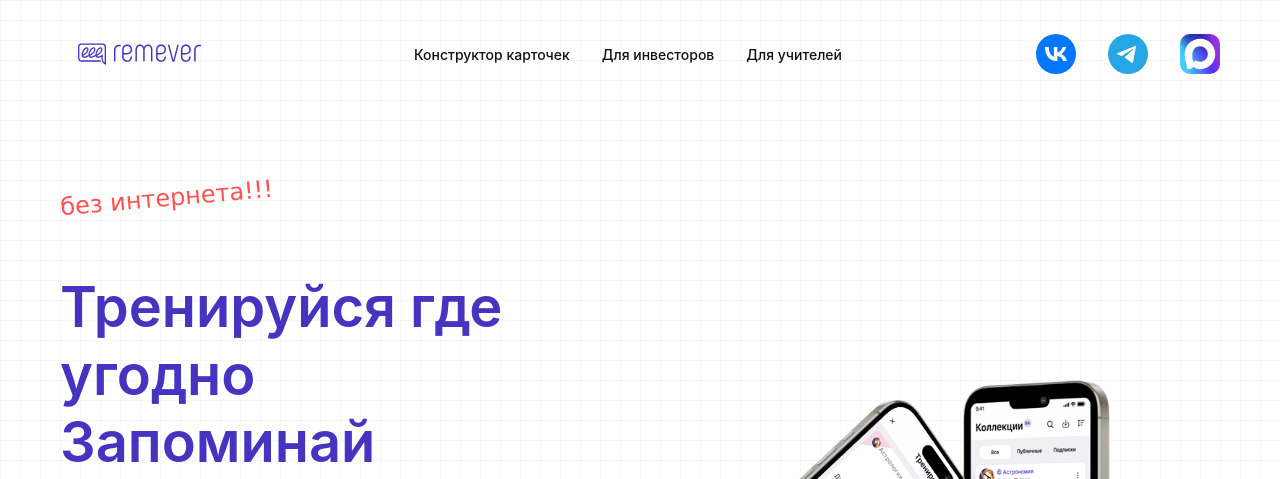
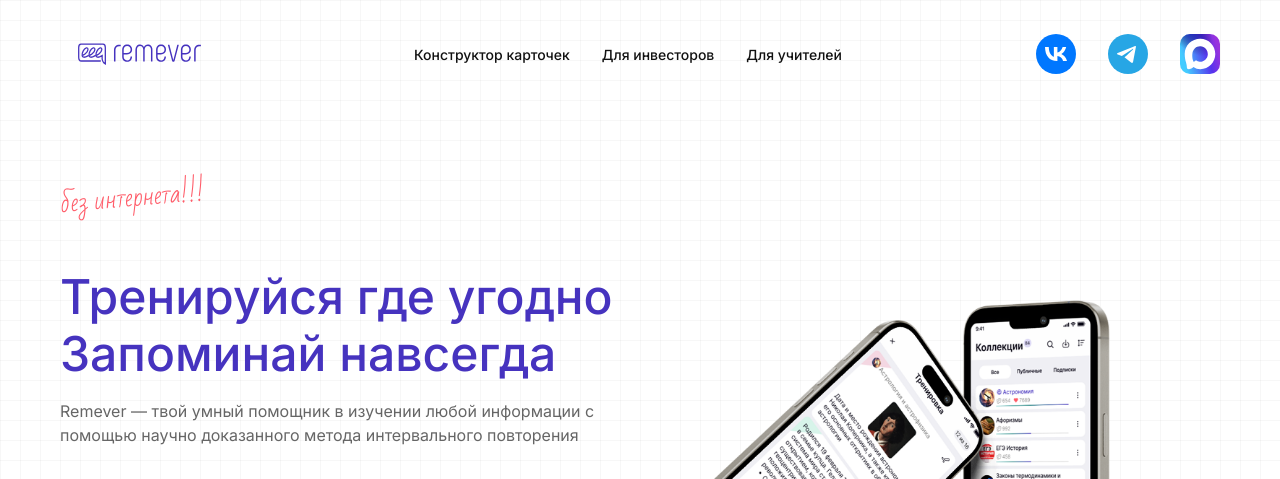
Before and after one commit to AlexsandrSF/remever_lending, a Flask app: page / in a window 1280 px wide. Shown: the top 479 px of the page. Run offline with Flask 3, Linux system fonts and the light colour scheme; grey boxes are pictures that could not be loaded.

Commit message:
Font Bad Script connect and set 60%

```diff
--- a/static/css/style.css
+++ b/static/css/style.css
@@ -1,4 +1,4 @@
-/* ==========================================================================   CSS Variables   ========================================================================== */
+/* ========================   CSS Variables   ========================================================================== */
 :root {
     /* Цветовая палитра из макета */
     --color-primary: #4633BF;
@@ -10,14 +10,14 @@
     --color-white: #FFFFFF;
     --color-border: #E0E0E0;
     /* Шрифты и радиусы */
-    --font-main: 'Inter', -apple-system, BlinkMacSystemFont, 'Segoe UI', Roboto, Helvetica, Arial, sans-serif;
+    --font-main: 'Inter', -apple-system, BlinkMacSystemFont, 'Segoe UI', Roboto, Helvetica, Arial, sans-serif, Bad Script;
     --radius-sm: 12px;
     --radius-md: 20px;
     --radius-lg: 32px;
     --transition: 0.3s ease;
 }
 
-/* ==========================================================================   Base Styles (Mobile First)   ========================================================================== */
+/* =====================   Base Styles (Mobile First)   ========================================================================== */
 * {
     box-sizing: border-box;
 }
@@ -67,7 +67,29 @@
     margin-bottom: 8px;
 }
 
-/* ==========================================================================   Layout Components   ========================================================================== */
+/* ====================   Fonts   ========================================================================== */
+
+
+.font-bad-script {
+  font-family: "Bad Sckript";
+  font-weight: 32px;
+  font-style: bad-script-Regular;
+}
+
+.bad-script-regular {
+  font-family: "Bad Script", cursive;
+  font-weight: 100;
+
+  font-size: 40px;
+}
+
+
+
+
+
+
+
+/* ====================   Layout Components   ========================================================================== */
 .container {
     width: 100%;
     max-width: 1200px;
@@ -86,7 +108,7 @@
     display: none;
 }
 
-/* ==========================================================================   UI Elements   ========================================================================== */
+/* ====================   UI Elements   ========================================================================== */
 .btn {
     display: inline-flex;
     align-items: center;
@@ -113,14 +135,14 @@
 
 .tag {
     display: inline-block;
-    color: #ff5252;
-    font-family: 'Caveat', cursive;
+    color: #FF5C69;
+    font-family: 'Bad Script', cursive;
     font-size: 24px;
     transform: rotate(-5deg);
     margin-bottom: 12px;
 }
 
-/* ==========================================================================   Header   ========================================================================== */
+/* =====================   Header   ========================================================================== */
 .header {
     padding: 20px 0;
     position: relative;
@@ -155,7 +177,7 @@
     transition: var(--transition);
 }
 
-/* ==========================================================================   Hero Section   ========================================================================== */
+/* ========================   Hero Section   ========================================================================== */
 .hero-inner {
     display: flex;
     flex-direction: column;
@@ -172,7 +194,7 @@
     margin: 0 auto;
 }
 
-/* ==========================================================================   Method Section   ========================================================================== */
+/* ==================   Method Section   ========================================================================== */
 .method-info {
     background-color: transparent;
 }
@@ -188,7 +210,7 @@
     margin-bottom: 16px;
 }
 
-/* ==========================================================================   Comparison Section   ========================================================================== */
+/* ==================   Comparison Section   ========================================================================== */
 .comparison-grid {
     display: flex;
     flex-direction: column;
@@ -223,7 +245,7 @@
     color: var(--color-text-muted);
 }
 
-/* ==========================================================================   Audience Section   ========================================================================== */
+/* =================   Audience Section   ========================================================================== */
 .audience {
     background-color: var(--color-bg-purple);
 }
@@ -256,7 +278,7 @@
     width: calc(100% - 40px);
 }
 
-/* ==========================================================================   Routine Section   ========================================================================== */
+/* ========================   Routine Section   ========================================================================== */
 .routine-inner {
     display: flex;
     flex-direction: column;
@@ -274,11 +296,13 @@
 }
 
 .highlight-text {
-    font-family: 'Caveat', cursive;
-    font-size: 28px;
+    font-family: 'Bad Script';
+    font-size: 40px;
     color: var(--color-primary);
     display: block;
     margin-bottom: 16px;
+    font-weight: bold ;
+
 }
 
 .days-list {
@@ -302,7 +326,7 @@
     left: -12px;
 }
 
-/* ==========================================================================   Video Section   ========================================================================== */
+/* =====================   Video Section   ========================================================================== */
 .video-placeholder {
     width: 100%;
     aspect-ratio: 16 / 9;
@@ -325,7 +349,7 @@
     cursor: pointer;
 }
 
-/* ==========================================================================   FAQ Section   ========================================================================== */
+/* =================   FAQ Section   ========================================================================== */
 .accordion-item {
     border-bottom: 1px solid var(--color-border);
 }
@@ -433,7 +457,7 @@
     color: var(--color-primary);
 }
 
-/* ==========================================================================   Media Queries (Tablet & Desktop)   ========================================================================== */
+/* =========== Media Queries (Tablet & Desktop)   =============================================================== */
 /* Планшеты */
 @media (min-width: 768px) {
     h1 {
@@ -507,7 +531,9 @@
 /* Десктопы */
 @media (min-width: 1024px) {
     h1 {
-        font-size: 56px;
+        font-size: 48px;
+        font-weight: 500;
+
     }
 
     h2 {
--- a/templates/index.html
+++ b/templates/index.html
@@ -13,6 +13,11 @@
     <!-- Подключение базовых стилей -->
     <link rel="stylesheet" href="{{ url_for('static', filename='css/reset.css') }}">
     <link rel="stylesheet" href="{{ url_for('static', filename='css/style.css') }}">
+
+    <!-- Подключение шрифтов -->
+    <link rel="preconnect" href="https://fonts.googleapis.com">
+    <link rel="preconnect" href="https://fonts.gstatic.com" crossorigin>
+    <link href="https://fonts.googleapis.com/css2?family=Bad+Script&family=Inter:ital,opsz,wght@0,14..32,100..900;1,14..32,100..900&display=swap" rel="stylesheet">
 
 </head>
 <body>
@@ -52,7 +57,7 @@
         <section class="hero">
             <div class="container hero-inner">
                 <div class="hero-content">
-                    <span class="tag">без интернета!!!</span>
+                    <span class="tag font-bad-script">без интернета!!!</span>
                     <h1 class="text-primary-color">Тренируйся где угодно<br>Запоминай навсегда</h1>
                     <p>Remever — твой умный помощник в изучении любой информации с помощью научно доказанного метода интервального повторения</p>
 
@@ -152,8 +157,8 @@
                     <p>Крутыши тренят в Remever вместо соцсетей :)</p>
                     <a href="#start" class="btn btn-primary">Начать сейчас</a>
                     <div class="routine-schedule">
-                        <span class="highlight-text">всего 20 минут в день</span>
-                        <ul class="days-list">
+                        <span class="bad-script-regular ">всего 20 минут в день</span>
+                        <ul class="days-list font-bad-script">
                             <li class="checked">ПН</li>
                             <li class="checked">ВТ</li>
                             <li class="checked">СР</li>
```
